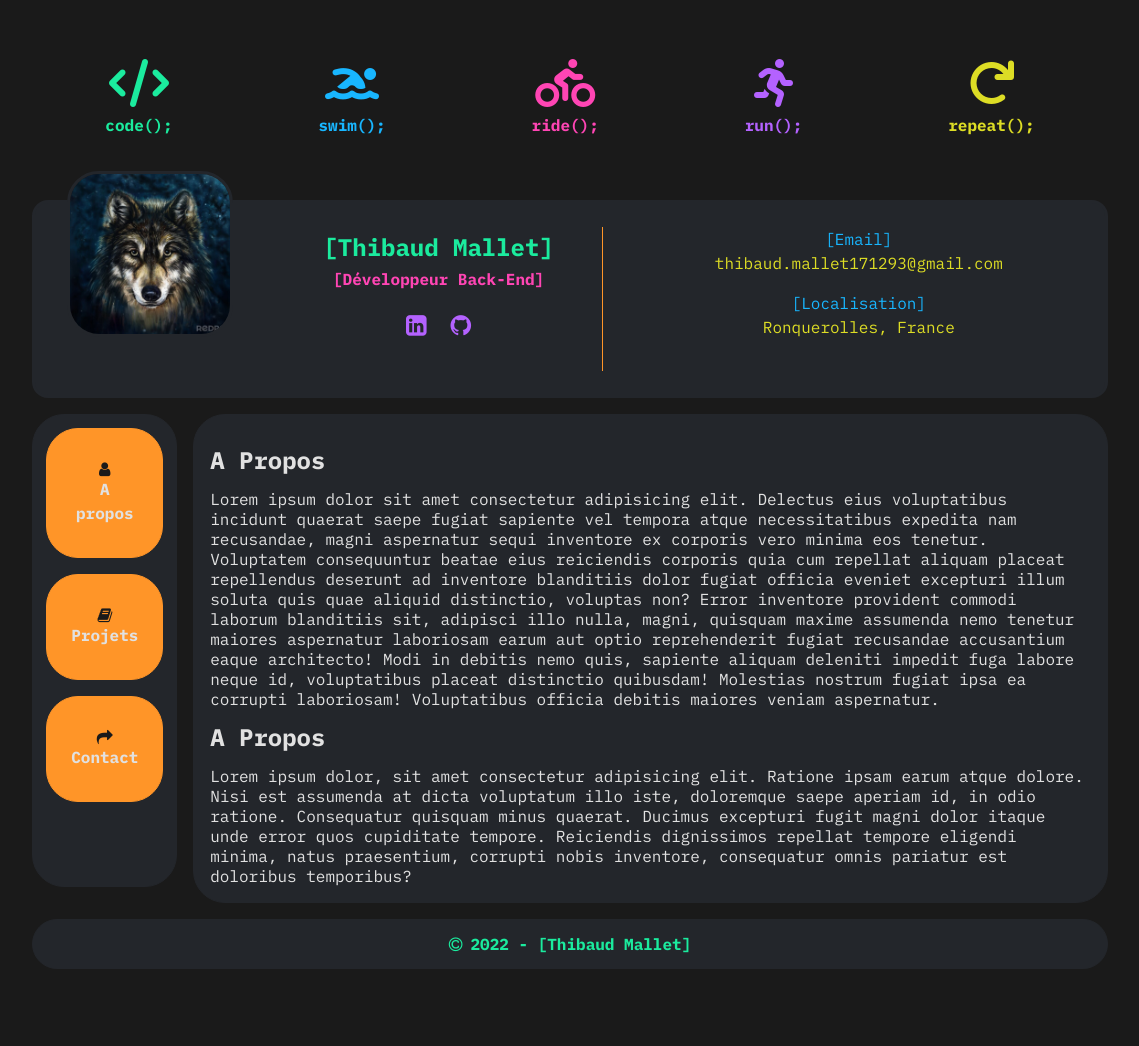
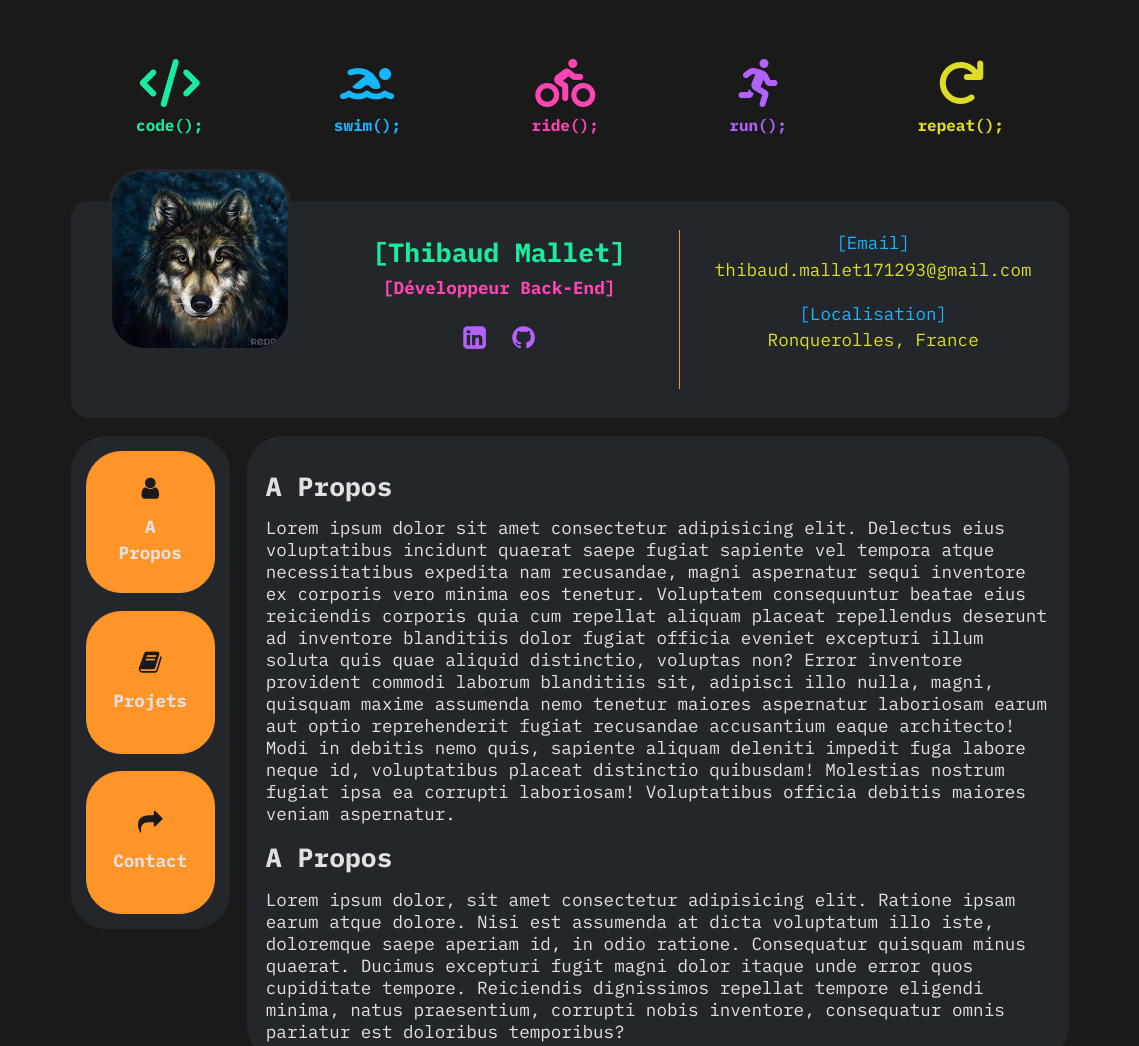
Before and after one commit to ThibaudMallet/ThibaudMallet.github.io, a plain HTML site: page html/index.html in a window 1536 px wide. Shown: the top 1046 px of the page, without its empty margins (198-1337 px from the left). Before the commit the page ends 985 px from the top, so only its background shows below. Drawn offline with Linux system fonts and the light colour scheme.

Commit message:
Ajustement de style et ajout de media query

```diff
--- a/css/responsive.css
+++ b/css/responsive.css
@@ -40,6 +40,10 @@ body {
 
 .yellow {
     color: var(--c-yellow);
+}
+
+.black {
+    color: var(--c-black);
 }
 
 /* STYLE HEADER */
@@ -102,7 +106,7 @@ li {
     flex-direction: column;
 }
 
-.details__nav-content {
+.nav-content__list {
     background-color: var(--c-grey);
     border: 1px solid var(--c-grey);
     border-radius: 2em;
@@ -110,10 +114,6 @@ li {
     display: flex;
     justify-content: space-around;
     margin-bottom: 1em;
-}
-
-.nav-content__list {
-    display: flex;
 }
 
 .nav-content__link {
@@ -124,6 +124,7 @@ li {
     padding: 1em 0.5em;
     margin: 0.5em;
     text-align: center;
+    width: 20%;
 }
 
 .nav-content__link > a {
@@ -137,7 +138,8 @@ li {
 }
 
 .fa-user, .fa-book, .fa-mail-forward {
-    color: var(--c-black);
+    margin-bottom: 0.5em;
+    font-size: 1.2em;
 }
 
 /* Style du contenu détaillé */
@@ -212,6 +214,16 @@ li {
     .header__img {
         padding-top: 0em;
     }
+    .fa-user, .fa-book, .fa-mail-forward {
+        margin-bottom: 0.5em;
+        font-size: 1.4em;
+    }
+}
+
+@media screen and (min-width: 730px) {
+    .nav-content__link {
+        width: 15%;
+    }
 }
 
 @media screen and (min-width: 960px) {
@@ -229,6 +241,10 @@ li {
     .nav-content__link {
         border-radius: 2em;
         text-align: center;
+        display: flex;
+        align-items: center;
+        width: auto;
+        height: 6em;
     }
     .nav-content__link > a {
         padding: 1em;
@@ -243,6 +259,7 @@ li {
     .main-content__header {
         position: relative;
         display: flex;
+        justify-content: center;
         background-color: var(--c-grey);
         border: 0.2em solid var(--c-grey);
         border-radius: 1em;
@@ -298,13 +315,65 @@ li {
         text-align: left;
         padding: 0.7em 0;
     }
+    .main-content__details {
+        margin: 2em 0;
+    }
+
 }
 
 @media screen and (min-width: 1500px) {
-    .header__right {
-        padding-left: 7em;
+    .wrapper {
+        width: 65vw;
+        margin: auto;
     }
-    .header__left {
-        padding: 2em 3em 1em 18em;
+    .main-content__header,
+    .main-content__details,
+    .footer {
+        font-size: 1.1em;
+    }
+    .main-content__details {
+        margin: 1em 0;
     }
 }
+
+@media screen and (min-width: 1800px) {
+    .main-header,
+    .main-content__header,
+    .main-content__details,
+    .footer {
+        font-size: 1.15em;
+    }
+    .header__img {
+        left: 4em;
+    }
+}
+
+@media screen and (min-width: 2000px) {
+    .main-header,
+    .main-content__header,
+    .main-content__details,
+    .footer {
+        font-size: 1.2em;
+    }
+}
+
+@media screen and (min-width: 2200px) {
+    .main-header,
+    .main-content__header,
+    .main-content__details,
+    .footer {
+        font-size: 1.25em;
+    }
+}
+
+@media screen and (min-width: 2400px) {
+    .main-header,
+    .main-content__header,
+    .main-content__details,
+    .footer {
+        font-size: 1.3em;
+    }
+    .header__img {
+        left: 7em;
+    }
+}
--- a/html/index.html
+++ b/html/index.html
@@ -64,9 +64,9 @@
             <div class="main-content__details">
                 <aside class="details__nav-content">
                     <ul class="nav-content__list">
-                        <li  class="nav-content__link"><a href="#"><i class="fa fa-user"></i>A propos</a></li>
-                        <li  class="nav-content__link"><a href="#"><i class="fa fa-book"></i>Projets</a></li>
-                        <li  class="nav-content__link"><a href="#"><i class="fa fa-mail-forward"></i>Contact</a></li>
+                        <li  class="nav-content__link"><a href="#"><i class="fa fa-user black"></i>A Propos</a></li>
+                        <li  class="nav-content__link"><a href="#"><i class="fa fa-book black"></i>Projets</a></li>
+                        <li  class="nav-content__link"><a href="#"><i class="fa fa-mail-forward black"></i>Contact</a></li>
                     </ul>
                 </aside>
                 <section class="details__content">
```
